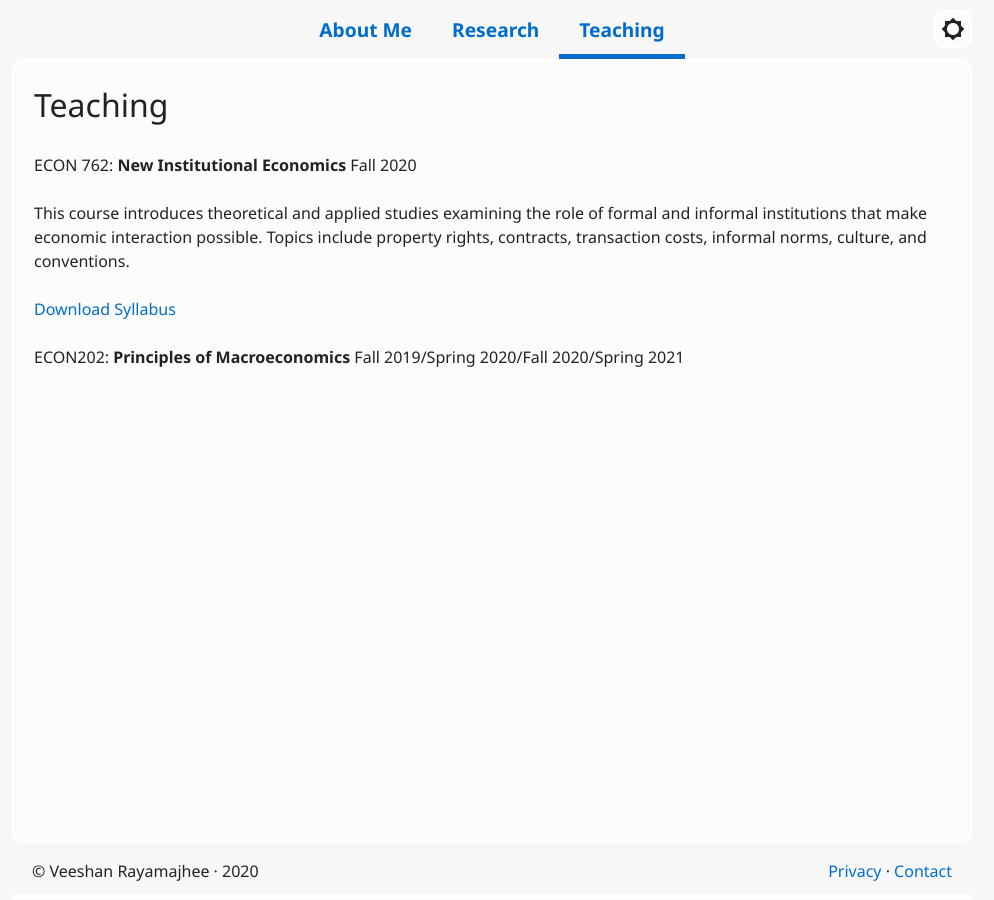
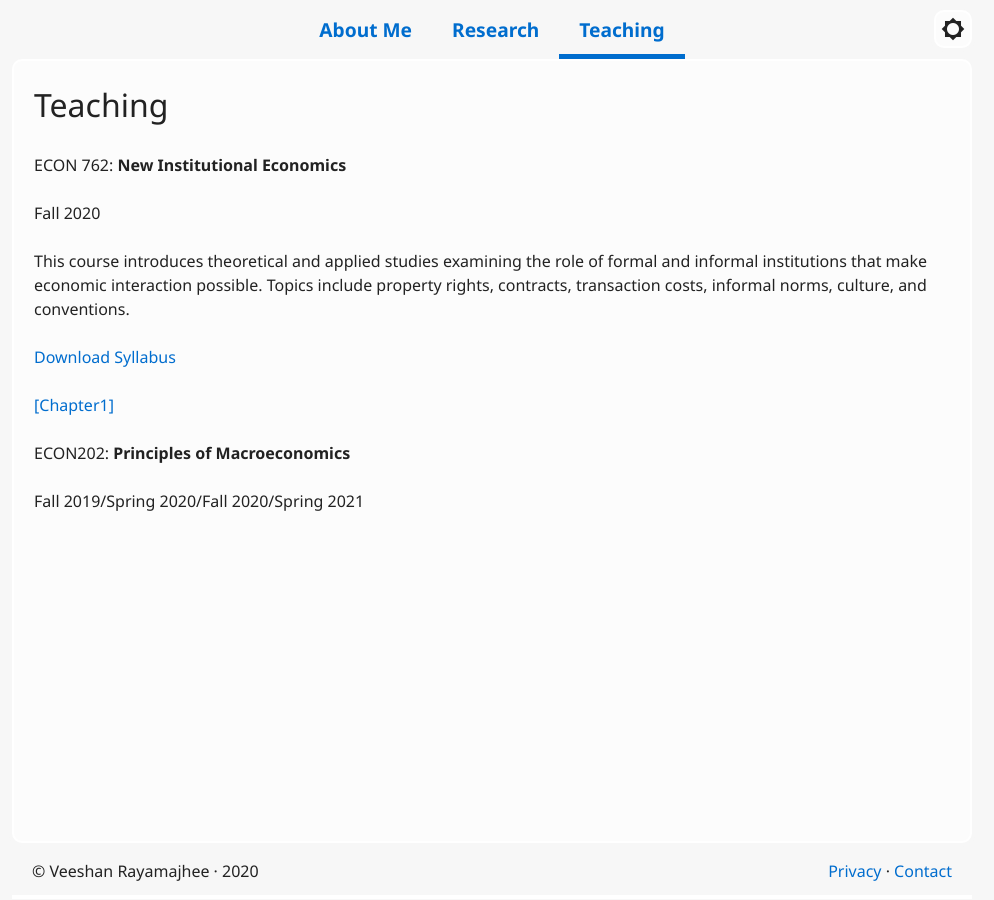
Before and after one commit to veeshanr/veeshanr.github.io, a Jekyll site: the page built from pages/teaching.md, in a window 1280 px wide. Shown: the whole page, without its empty margins (148-1142 px from the left). Built offline with Jekyll 4.4.1, drawn with Linux system fonts in a browser that asks for light colours.

Commit message:
Update teaching.md

```diff
--- a/pages/teaching.md
+++ b/pages/teaching.md
@@ -7,6 +7,7 @@ title: Teaching
 
 
 ECON 762: **New Institutional Economics**
+
 Fall 2020
 
 This course introduces theoretical and applied studies examining the role of formal and informal
@@ -15,5 +16,8 @@ transaction costs, informal norms, culture, and conventions.
 
 [Download Syllabus](files/ECON762.pdf)
 
+[[Chapter1]](files/Ch1.pdf)
+
 ECON202: **Principles of Macroeconomics**
+
 Fall 2019/Spring 2020/Fall 2020/Spring 2021
```
